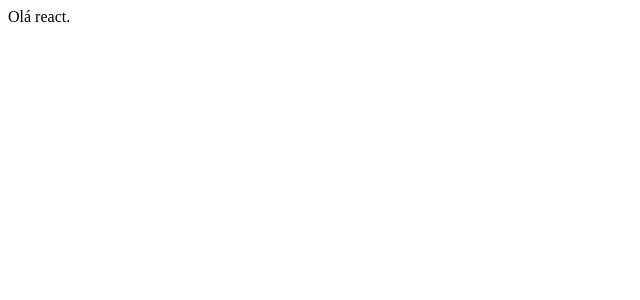
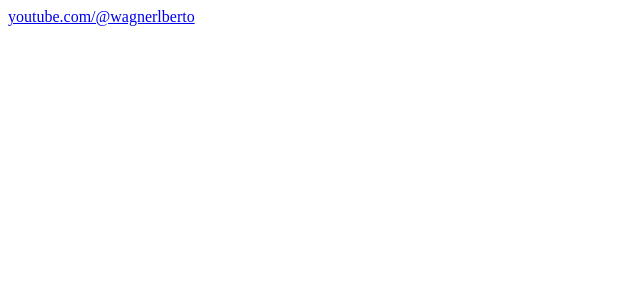
Before and after one commit to wagnerlberto/gerenciador-filmes-react, a React (Create React App) app: page / in a window 1280 px wide. Shown: the top 300 px of the page, without its empty margins (0-640 px from the left). Built offline with nearby package versions, Linux system fonts and the light colour scheme.

Commit message:
Resolver erros da limpeza de código

```diff
--- a/src/App.jsx
+++ b/src/App.jsx
@@ -1,8 +1,10 @@
+import { TopBar } from "./components/topbar";
+
 function App() {
   return (
-    <div className="App">
-      Olá react.
-    </div>
+    <>
+      <TopBar />
+    </>
   );
 }
 
--- /dev/null
+++ b/src/components/topbar/index.jsx
@@ -0,0 +1,9 @@
+import "./style.css";
+
+export function TopBar() {
+  return (
+    <div className="topbar">
+      <a href="https://www.youtube.com/@wagnerlberto">youtube.com/@wagnerlberto</a>
+    </div>
+  );
+}
```
Also changed, not shown: src/components/topbar/style.css (added).
